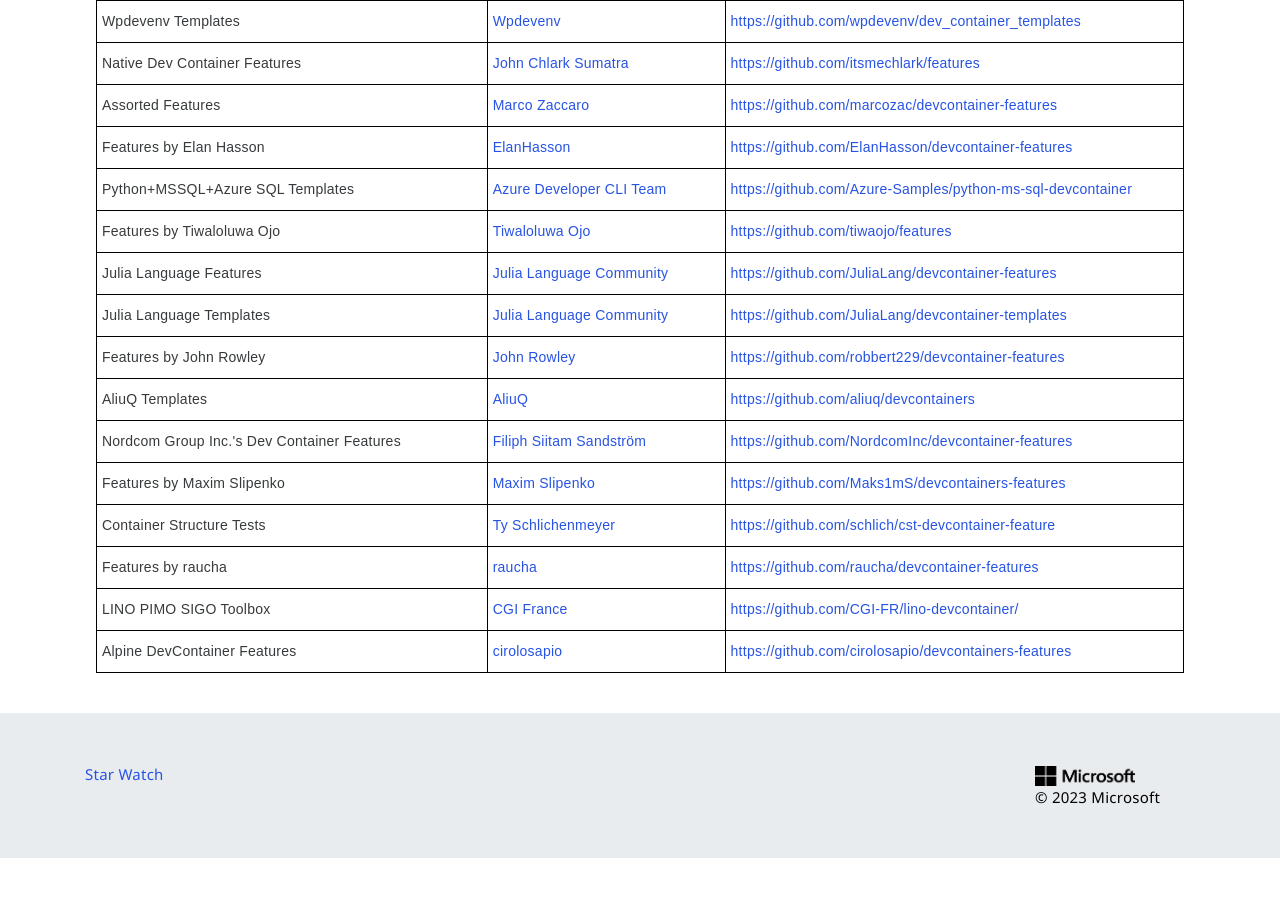
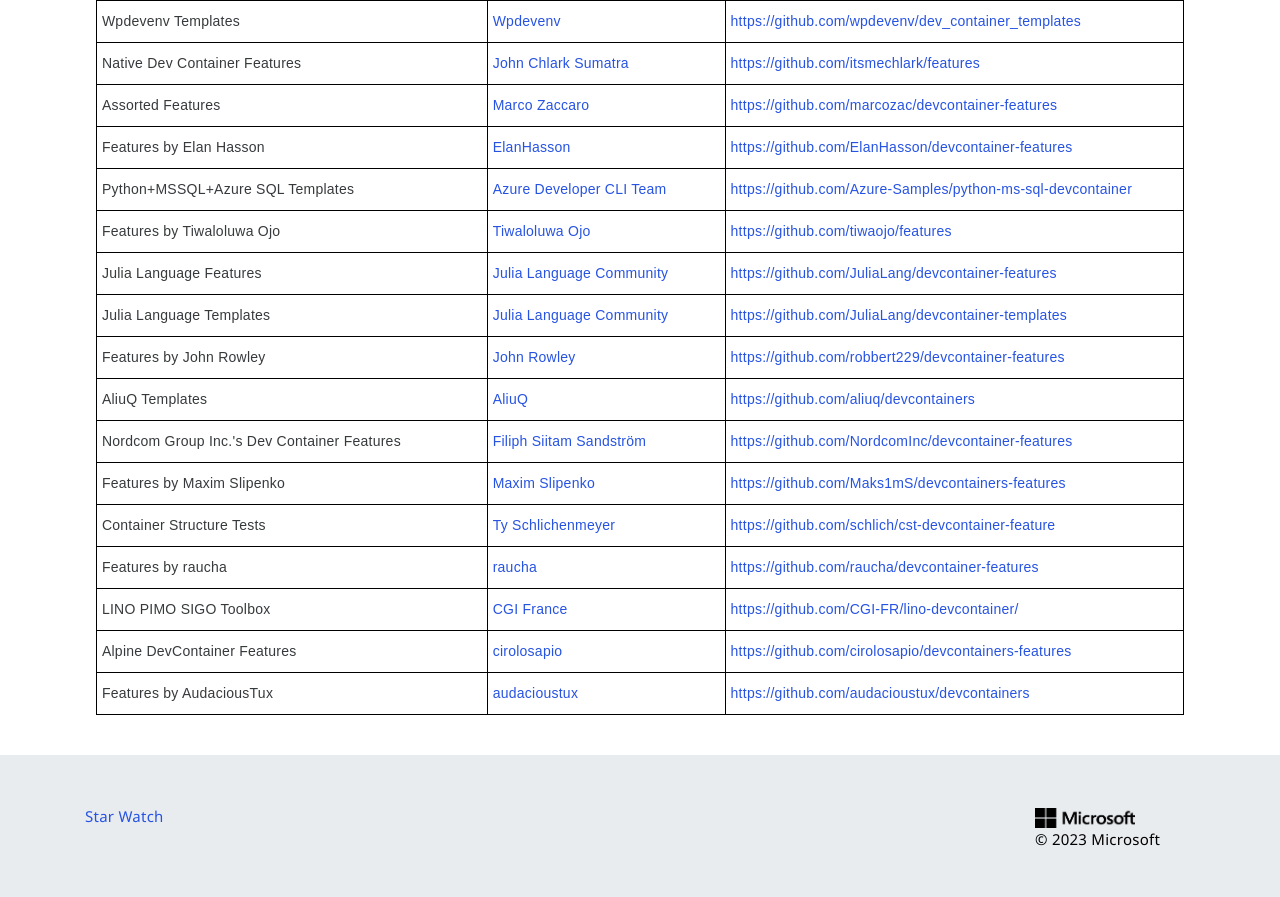
Before and after one commit to devcontainers/devcontainers.github.io, a Jekyll site: the page built from collections.html, in a window 1280 px wide and 900 px high, scrolled down 4576 px. Shown: the top 897 px of the window. Built offline with Jekyll 4.4.1, drawn with Linux system fonts in a browser that asks for light colours; nearby versions of some CDN libraries; comment, search, counter and statistics services are not loaded; before the commit the page ends 5434 px from its top, so only the background shows below that.

Commit message:
add audacioustux features (#302)
https://github.com/audacioustux/devcontainers

argo
bazel
bun
cilium
common-utils-extras
graalvm
k9s
kubebuilder
kustomize
operator-sdk
pulumi
scala-toolchain
taskfile
tilt
vegeta
wasm-toolchain

```diff
--- a/_data/collection-index.yml
+++ b/_data/collection-index.yml
@@ -583,3 +583,8 @@
   contact: https://github.com/cirolosapio/devcontainers-features/issues
   repository: https://github.com/cirolosapio/devcontainers-features
   ociReference: ghcr.io/cirolosapio/devcontainers-features
+- name: Features by AudaciousTux
+  maintainer: audacioustux
+  contact: https://github.com/audacioustux/devcontainers/issues
+  repository: https://github.com/audacioustux/devcontainers
+  ociReference: ghcr.io/audacioustux/devcontainers
```
